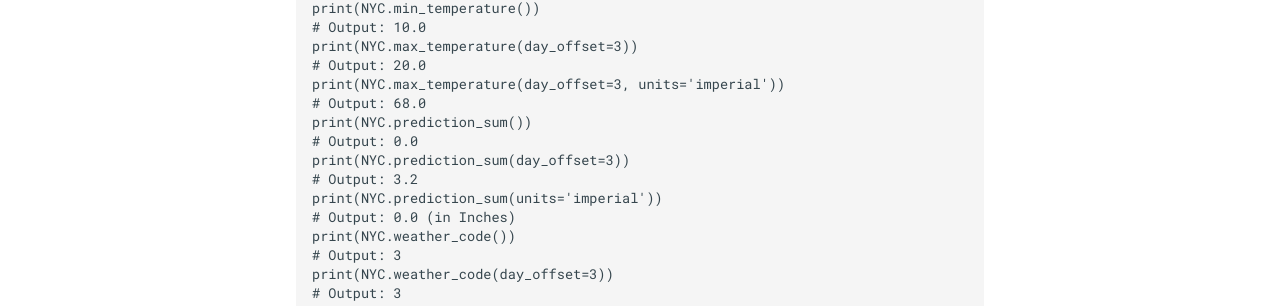
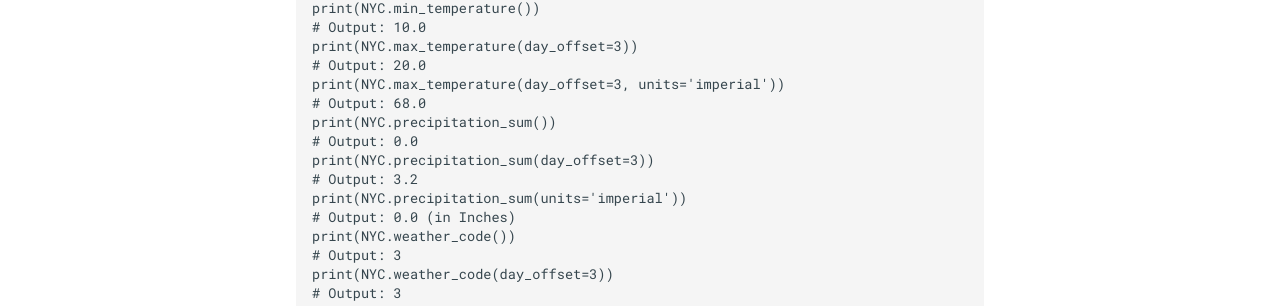
Before and after one commit to suvanbanerjee/WeatherKit, an MkDocs documentation site: the page built from docs/usage.md, in a window 1280 px wide and 900 px high, scrolled down 896 px. Shown: the part 376-682 px from the top of the window. Built offline with MkDocs 1.6.1 and Material for MkDocs 9.7.7, drawn with Linux system fonts in a browser that asks for light colours; some of the changed text lies outside the part shown.

Commit message:
small typo

```diff
--- a/docs/usage.md
+++ b/docs/usage.md
@@ -53,11 +53,11 @@
 # Output: 20.0
 print(NYC.max_temperature(day_offset=3, units='imperial'))
 # Output: 68.0
-print(NYC.prediction_sum())
+print(NYC.precipitation_sum())
 # Output: 0.0
-print(NYC.prediction_sum(day_offset=3))
+print(NYC.precipitation_sum(day_offset=3))
 # Output: 3.2
-print(NYC.prediction_sum(units='imperial'))
+print(NYC.precipitation_sum(units='imperial'))
 # Output: 0.0 (in Inches)
 print(NYC.weather_code())
 # Output: 3
```
